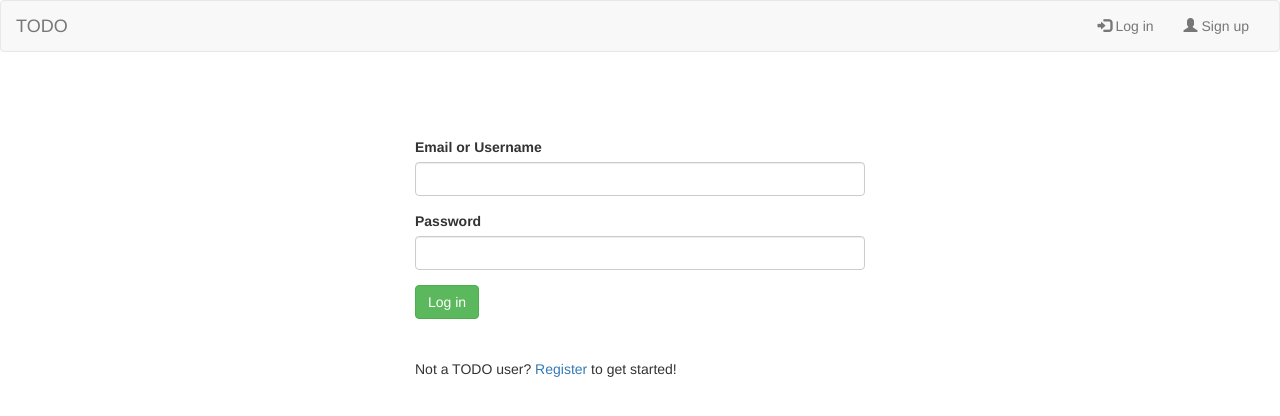
After one commit to vedant511/todo-app, a Flask app: page /users/login in a window 1280 px wide. The commit adds this page. Shown: the top 416 px of the page. Run offline with Flask 2, Linux system fonts and the light colour scheme; some libraries are stand-ins or nearby versions.

Commit message:
Refined and refactored old functionality, started working on front-end

```diff
--- a/src/app.py
+++ b/src/app.py
@@ -1,15 +1,11 @@
-from flask import Flask, render_template, request
+from flask import Flask, render_template
 from src.common.database import Database
-from src.models.users.user import User
 
 __author__ = 'Vedant Sharma'
 
 app = Flask(__name__, instance_relative_config=True)
 app.config.from_object('config')  # Uncomment this in Production
 app.config.from_pyfile('config.py')  # Uncomment this during development and staging
-
-from src.models.users.views import user_blueprint
-app.register_blueprint(user_blueprint, url_prefix='/users')
 
 
 @app.before_first_request
@@ -22,53 +18,5 @@ def home():
     return render_template('home.html')
 
 
-@app.route('/login')
-def login():
-    return render_template('login.html')
-
-
-@app.route('/register')
-def register():
-    return render_template('register.html')
-
-
-@app.route('/auth/login', methods=['POST'])
-def login_user():
-    identifier = request.form['email']
-    password = request.form['password']
-
-    if User.login(identifier, password):
-        if User.get_by_mail(identifier) is not None:
-            user = User.get_by_mail(identifier)
-
-        else:
-            user = User.get_by_unm(identifier)
-
-        if user.isAdmin:
-            return render_template('admin.html', name=user.name)
-        else:
-            return render_template('profile.html', name=user.name)
-
-    else:
-        error = "Invalid credentials, please try again or register"
-        return render_template('login.html', error=error)
-
-
-@app.route('/auth/register', methods=['POST'])
-def register_user():
-    if request.form["submit"] == "login":
-        return render_template("login.html")
-
-    name = request.form['name']
-    email = request.form['email']
-    password = request.form['password']
-    username = request.form['username']
-
-    user = User.register(name, email, password, username)
-
-    if user == "Registered":
-        return render_template("profile.html", name=name)
-
-    else:
-        error = user
-        return render_template("register.html", error=error)
+from src.models.users.views import user_blueprint
+app.register_blueprint(user_blueprint, url_prefix='/users')
--- a/src/models/users/user.py
+++ b/src/models/users/user.py
@@ -67,7 +67,7 @@ class User(object):
                 session['email'] = user.email
                 return True
             else:
-                raise UserErrors.InvalidPasswordError('Password is wrong, please double check')
+                raise UserErrors.InvalidPasswordError('Username or Password is incorrect, please try again')
 
         elif cls.get_by_unm(identifier) is not None:
             user = cls.get_by_unm(identifier)
@@ -75,7 +75,7 @@ class User(object):
                 session['email'] = user.email
                 return True
             else:
-                raise UserErrors.InvalidPasswordError('Password is wrong, please double check')
+                raise UserErrors.InvalidPasswordError('Username or Password is incorrect, please try again')
 
         else:
             raise UserErrors.UserNotExistsError('This User does not exist, please register to continue')
--- a/src/models/users/views.py
+++ b/src/models/users/views.py
@@ -1,4 +1,4 @@
-from flask import Blueprint, render_template, request, session, url_for
+from flask import Blueprint, render_template, request, session, url_for, flash
 from src.models.users.user import User
 import src.models.users.errors as UserErrors
 
@@ -24,12 +24,12 @@ def login():
                     user = User.get_by_unm(identifier)
 
                 if user.isAdmin:
-                    return render_template('admin.html', name=user.name)
+                    return render_template('users/admin.html', name=user.name)
                 else:
-                    return render_template('profile.html', name=user.name)
+                    return render_template('users/profile.html', name=user.name)
 
         except UserErrors.UserError as e:
-            error = e.message
+            error = e
             return render_template('users/login.html', error=error)
 
     return render_template('users/login.html')
@@ -38,10 +38,11 @@ def login():
 @user_blueprint.route('/register', methods=['GET', 'POST'])
 def register():
 
-    if request.form["submit"] == "login":
-        return render_template("login.html")
+    if request.method == 'POST':
 
-    if request.method == 'POST':
+        if request.form["submit"] == "login":
+            return render_template("users/login.html")
+
         name = request.form['name']
         email = request.form['email']
         password = request.form['password']
@@ -50,10 +51,10 @@ def register():
         try:
             if User.register(name, email, password, username):
                 session['email'] = email
-                return render_template("profile.html", name=name)
+                return render_template("users/profile.html", name=name)
 
         except UserErrors.UserError as e:
-            error = e.message
+            error = e
             return render_template('users/register.html', error=error)
 
     return render_template('users/register.html')
@@ -61,9 +62,5 @@ def register():
 
 @user_blueprint.route('/logout')
 def logout_user():
-    pass
-
-
-@user_blueprint.route('/tasks')
-def get_user_tasks():
-    pass
+    session['email'] = None
+    return render_template('home.html')
--- /dev/null
+++ b/src/templates/base.html
@@ -0,0 +1,53 @@
+<!DOCTYPE html>
+<html lang="en">
+<head>
+    <meta charset="UTF-8">
+    <title>TODO</title>
+
+    {% include 'html_dependencies.html' %}
+
+</head>
+<body>
+
+<nav class="navbar navbar-default">
+    <div class="container-fluid">
+        <div class="navbar-header">
+
+            <button type="button" class="navbar-toggle collapsed" data-toggle="collapse" data-target="#navbar" aria-expanded="false">
+                <span class="sr-only">Toggle navigation</span>
+                <span class="icon-bar"></span>
+                <span class="icon-bar"></span>
+                <span class="icon-bar"></span>
+            </button>
+
+            <a class="navbar-brand" href="/" title="Home">TODO</a>
+        </div>
+
+        <div id="navbar" class="navbar-collapse collapse">
+            <!--<ul class="nav navbar-nav">-->
+                <!--<li><a href="/users/login">Login</a></li>-->
+                <!--<li><a href="/users/register">Register</a></li>-->
+            <!--</ul>-->
+
+            {% if session['email'] %}
+                <ul class="nav navbar-nav navbar-right">
+                    <li><a href="{{ url_for('users.tasks') }}"><span class="glyphicon glyphicon-tasks"></span>  My Tasks</a></li>
+                    <li><a href="{{ url_for('users.logout') }}"><span class="glyphicon glyphicon-log-out"></span> Log out</a></li>
+                </ul>
+            {% else %}
+                <ul class="nav navbar-nav navbar-right">
+                    <li><a href="{{ url_for('users.login') }}"><span class="glyphicon glyphicon-log-in"></span>  Log in</a></li>
+                    <li><a href="{{ url_for('users.register') }}"><span class="glyphicon glyphicon-user"></span> Sign up</a></li>
+                </ul>
+            {% endif %}
+        </div>
+    </div>
+</nav>
+
+<div class="content container">
+    {% block content %}
+
+    {% endblock %}
+</div>
+</body>
+</html>
--- /dev/null
+++ b/src/templates/html_dependencies.html
@@ -0,0 +1,8 @@
+<link rel="stylesheet" href="https://maxcdn.bootstrapcdn.com/font-awesome/4.4.0/css/font-awesome.min.css">
+<link rel="stylesheet" href="https://maxcdn.bootstrapcdn.com/bootstrap/3.3.6/css/bootstrap.min.css">
+<link rel="stylesheet" href="{{ url_for('static', filename='css/style.css') }}"/>
+<script
+  src="https://code.jquery.com/jquery-2.2.4.min.js"
+  integrity="sha256-BbhdlvQf/xTY9gja0Dq3HiwQF8LaCRTXxZKRutelT44="
+  crossorigin="anonymous"></script>
+<script src="https://maxcdn.bootstrapcdn.com/bootstrap/3.3.6/js/bootstrap.min.js"></script>
--- a/templates/profile.html
+++ b/src/templates/users/admin.html
@@ -4,6 +4,7 @@
     <br/>
     <br/>
     <h1 align="center">Hello {{ name }} !</h1>
-    <h3 align="center"><a href="/"><b>Sign Out</b></a></h3>
+    <h2 align="center">Welcome to the Admin Console</h2>
+    <h3 align="center"><a href="{{ url_for('users.logout') }}"><b>Sign Out</b></a></h3>
 </div>
 {% endblock %}
--- a/templates/login.html
+++ b/src/templates/users/login.html
@@ -3,7 +3,7 @@
 <br/>
 <br/>
 <div class="container page-form">
-    <form id="login-form" action="/auth/login" method="post">
+    <form id="login-form" action="{{ url_for('users.login') }}" method="post">
         <div class="form-group">
             <label for="email">Email or Username</label>
             <input type="text" id="email" class="form-control" name="email">
@@ -20,7 +20,7 @@
         <p class="error"><strong>Error:</strong> {{ error }}</p>
     {% endif %}
     <br/>
-    <p>Click <a href="/register">here</a> to Register</p>
+    <p>Not a TODO user? <a href="{{ url_for('users.register') }}">Register</a> to get started!</p>
 </div>
 
 <br/>
--- a/templates/admin.html
+++ b/src/templates/users/profile.html
@@ -4,7 +4,6 @@
     <br/>
     <br/>
     <h1 align="center">Hello {{ name }} !</h1>
-    <h2 align="center">Welcome to the Admin Console</h2>
-    <h3 align="center"><a href="/"><b>Sign Out</b></a></h3>
+    <h3 align="center"><a href="{{ url_for('users.logout') }}"><b>Sign Out</b></a></h3>
 </div>
 {% endblock %}
```
Also changed, not shown: src/templates/home.html (added, +11 -0 lines), src/templates/tasks/edit_task.html (added, +10 -0 lines), src/templates/tasks/task.html (added, +10 -0 lines), src/templates/users/register.html (renamed from templates/register.html, +4 -3 lines), templates/base.html (deleted, +0 -16 lines), templates/home.html (deleted, +0 -11 lines), src/static/css/style.css (renamed from static/css/main.css), src/templates/tasks/new_task.py (added).
